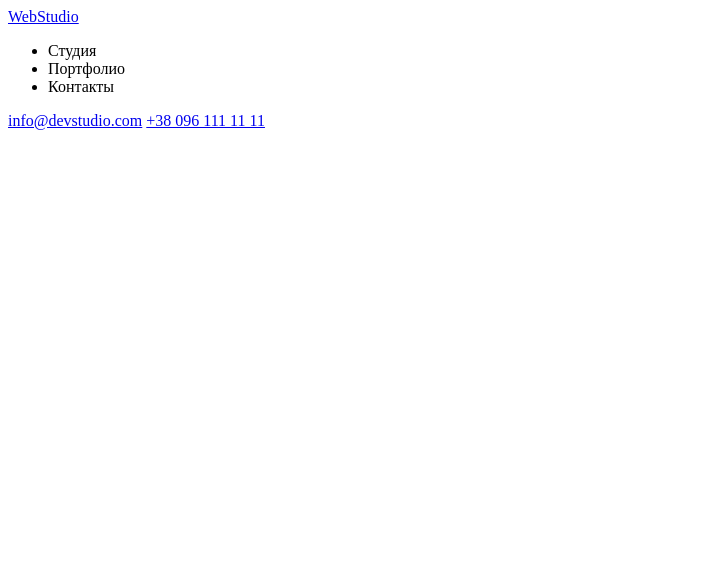
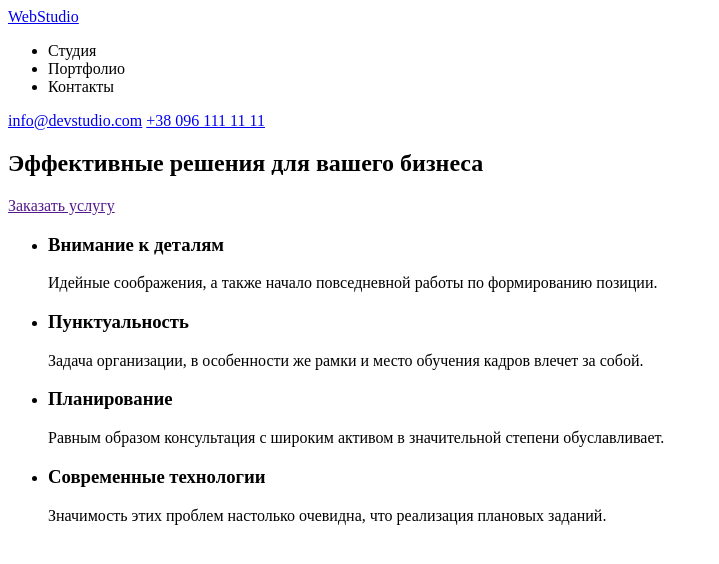
Before and after one commit to darya425/goit-markup-hw-01, a plain HTML site: page index.html in a window 1280 px wide. Shown: the whole page, without its empty margins (0-719 px from the left). Drawn offline with Linux system fonts and the light colour scheme.

Commit message:
2 первые секции мейна

```diff
--- a/index.html
+++ b/index.html
@@ -20,5 +20,34 @@
             </div>
         </nav>
     </header>
+    <main>
+        <section>
+        <!-- Герой  -->
+        <h1>Эффективные решения для вашего бизнеса</h1>
+        <a href="">Заказать услугу</a>
+        </section>
+        <section>
+        <!-- Наши методы -->
+        <ul>
+            <li>
+                <h3>Внимание к деталям</h3>
+                <p>Идейные соображения, а также начало повседневной работы по формированию позиции.</p>
+            </li>
+            <li>
+                <h3>Пунктуальность</h3>
+                <p>Задача организации, в особенности же рамки и место обучения кадров влечет за собой.</p>
+            </li>
+            <li>
+                <h3>Планирование</h3>
+                <p>Равным образом консультация с широким активом в значительной степени обуславливает.</p>
+            </li>
+            <li>
+                <h3>Современные технологии</h3>
+                <p>Значимость этих проблем настолько очевидна, что реализация плановых заданий.</p>
+            </li>
+        </ul>
+        </section>
+
+    </main>
 </body>
 </html>
```
